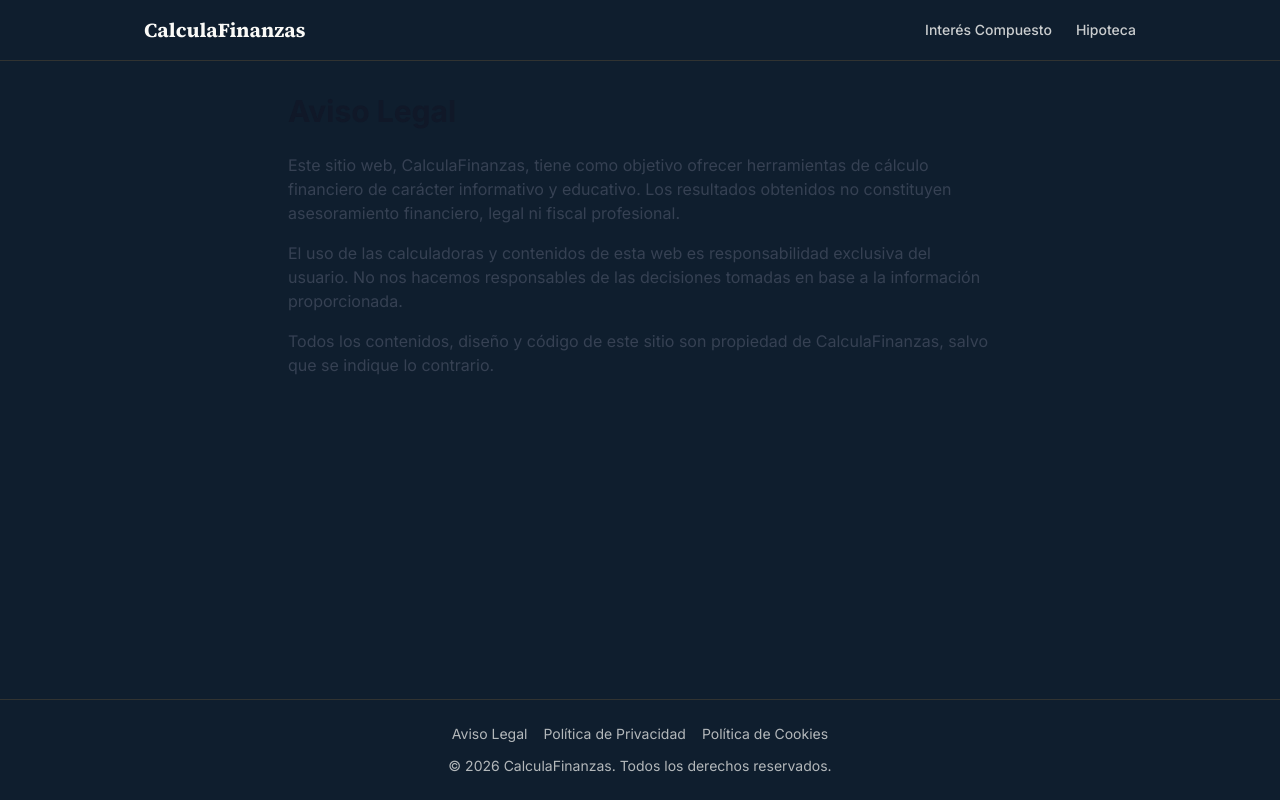
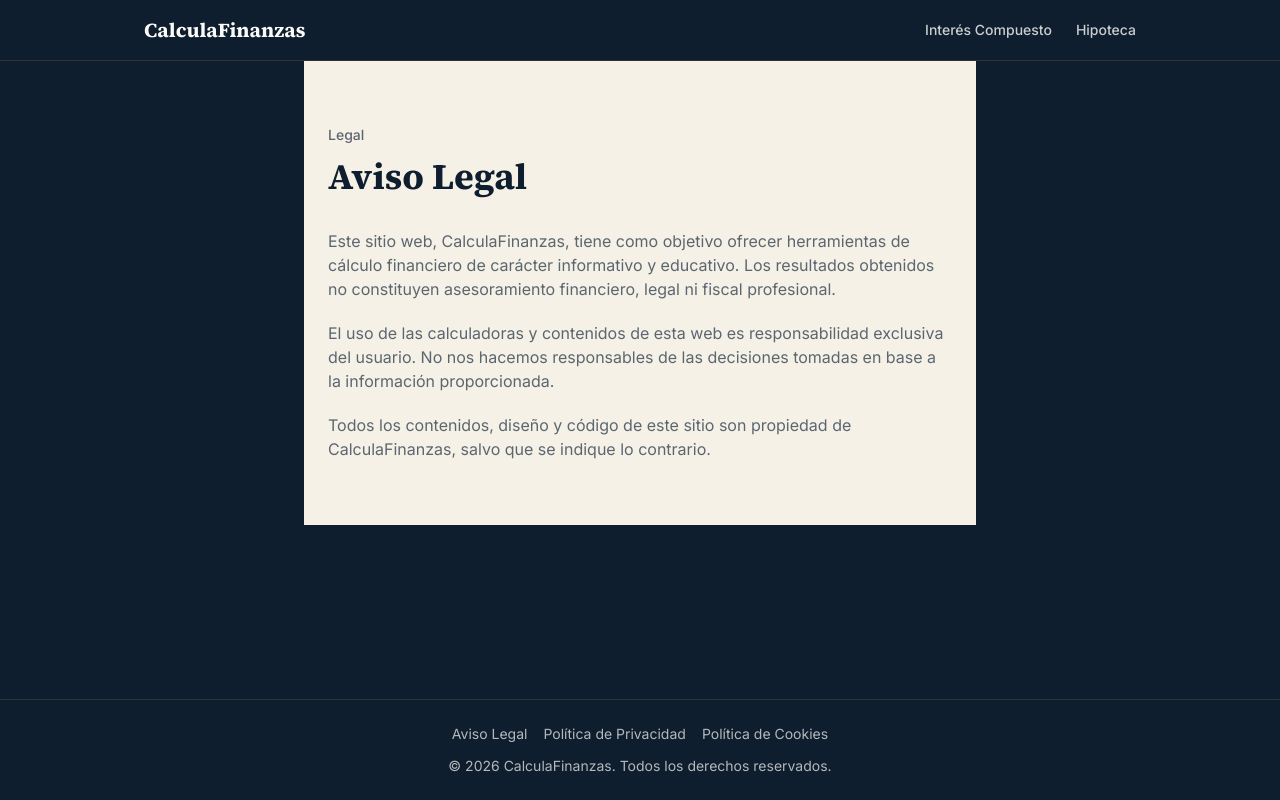
Before and after one commit to JMORII/calculadoras-financieras, a Next.js app: page /aviso-legal in a window 1280 px wide. Built offline with nearby package versions, Linux system fonts and the light colour scheme.

Commit message:
Unificar estilo visual de las paginas legales (aviso legal, privacidad, cookies)

```diff
--- a/src/app/aviso-legal/page.tsx
+++ b/src/app/aviso-legal/page.tsx
@@ -1,8 +1,11 @@
 export default function AvisoLegalPage() {
   return (
-    <main className="mx-auto max-w-3xl p-8">
-      <h1 className="mb-6 text-3xl font-bold text-gray-900">Aviso Legal</h1>
-      <div className="space-y-4 text-gray-700">
+    <main className="mx-auto max-w-2xl bg-pergamino px-6 py-16">
+      <p className="mb-3 text-sm font-medium text-piedra">Legal</p>
+      <h1 className="mb-8 font-serif text-4xl font-bold text-tinta">
+        Aviso Legal
+      </h1>
+      <div className="space-y-5 text-piedra">
         <p>
           Este sitio web, CalculaFinanzas, tiene como objetivo ofrecer
           herramientas de cálculo financiero de carácter informativo y
--- a/src/app/cookies/page.tsx
+++ b/src/app/cookies/page.tsx
@@ -1,10 +1,11 @@
 export default function CookiesPage() {
   return (
-    <main className="mx-auto max-w-3xl p-8">
-      <h1 className="mb-6 text-3xl font-bold text-gray-900">
+    <main className="mx-auto max-w-2xl bg-pergamino px-6 py-16">
+      <p className="mb-3 text-sm font-medium text-piedra">Legal</p>
+      <h1 className="mb-8 font-serif text-4xl font-bold text-tinta">
         Política de Cookies
       </h1>
-      <div className="space-y-4 text-gray-700">
+      <div className="space-y-5 text-piedra">
         <p>
           Una cookie es un pequeño archivo que se guarda en tu navegador
           cuando visitas una web. Se utiliza para recordar información sobre
--- a/src/app/privacidad/page.tsx
+++ b/src/app/privacidad/page.tsx
@@ -1,10 +1,11 @@
 export default function PrivacidadPage() {
   return (
-    <main className="mx-auto max-w-3xl p-8">
-      <h1 className="mb-6 text-3xl font-bold text-gray-900">
+    <main className="mx-auto max-w-2xl bg-pergamino px-6 py-16">
+      <p className="mb-3 text-sm font-medium text-piedra">Legal</p>
+      <h1 className="mb-8 font-serif text-4xl font-bold text-tinta">
         Política de Privacidad
       </h1>
-      <div className="space-y-4 text-gray-700">
+      <div className="space-y-5 text-piedra">
         <p>
           En CalculaFinanzas respetamos tu privacidad. Esta web no solicita
           ni almacena datos personales a través de las calculadoras: todos
```
